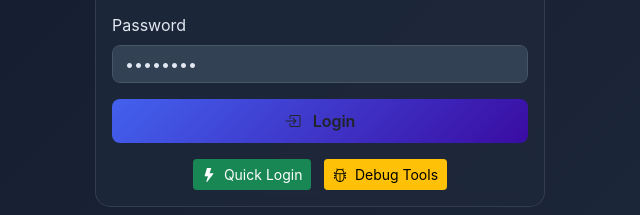
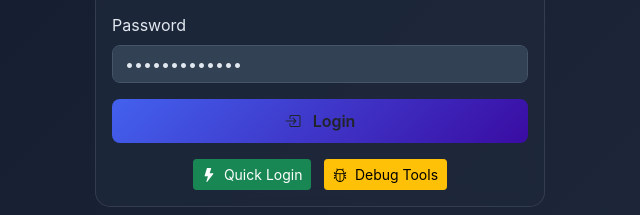
Before and after one commit to kenstom2-afk/license-admin-panel, a plain HTML site: page admin.html in a window 1280 px wide. Shown: the part 567-782 px from the top of the page, 320-960 px from the left. Drawn offline with nearby package versions, Linux system fonts and the light colour scheme; no server answers.

Commit message:
Update admin.html

```diff
--- a/admin.html
+++ b/admin.html
@@ -226,7 +226,7 @@
                         </div>
                         <div class="mb-3">
                             <label for="password" class="form-label">Password</label>
-                            <input type="password" class="form-control" id="password" value="admin123" required>
+                            <input type="password" class="form-control" id="password" value="Anhhuykute123" required>
                         </div>
                         <button type="submit" class="btn btn-primary-custom w-100">
                             <i class="bi bi-box-arrow-in-right me-2"></i> Login
```
